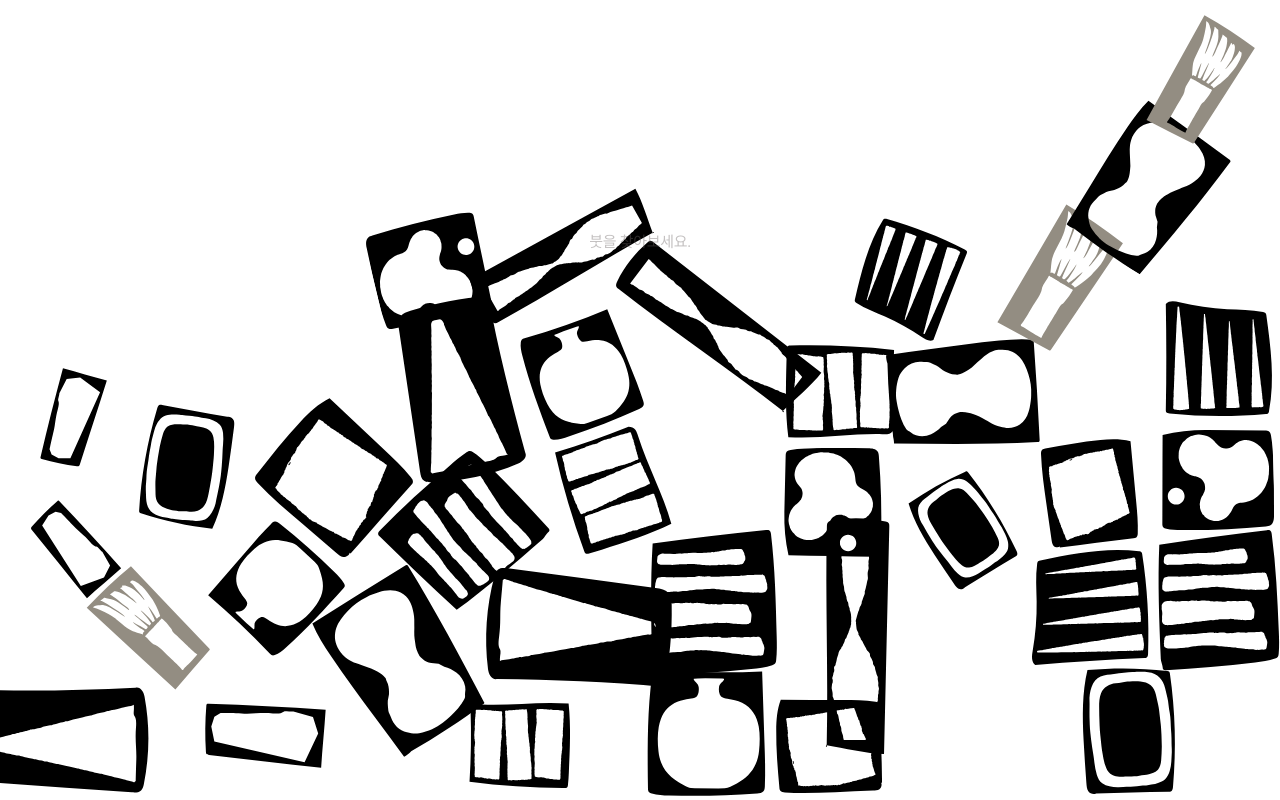
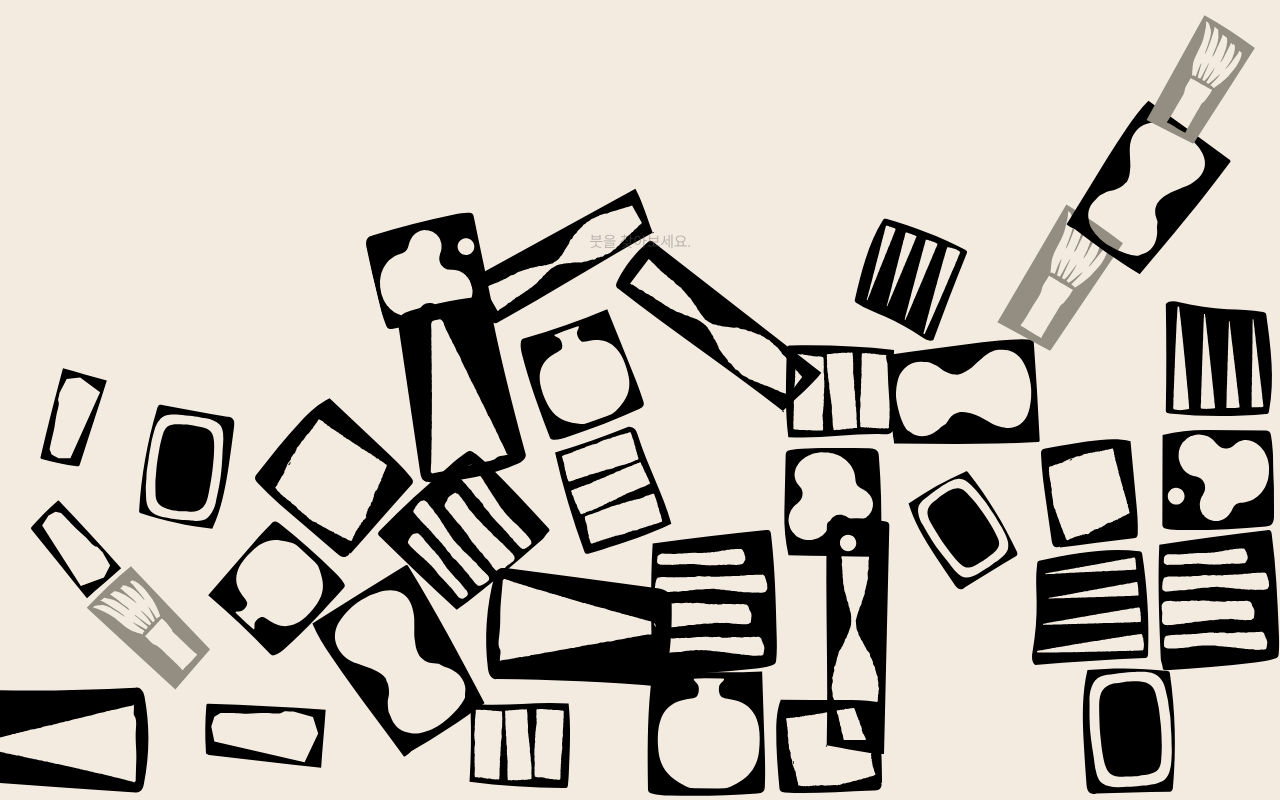
Before and after one commit to xxongzoo/philchi, a plain HTML site: page index.html in a window 1280 px wide. Drawn offline with nearby package versions, Linux system fonts and the light colour scheme.

Commit message:
Update index.html

```diff
--- a/index.html
+++ b/index.html
@@ -70,7 +70,7 @@ const render = Render.create({
     width: window.innerWidth,
     height: window.innerHeight,
     wireframes: false,
-    background: "#ffffff"
+    background: "#f3ebe0"
   }
 });
 
```
